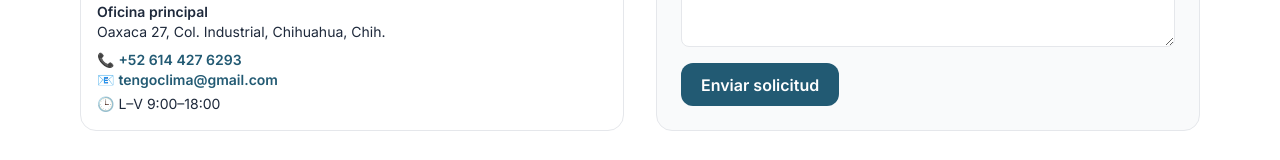
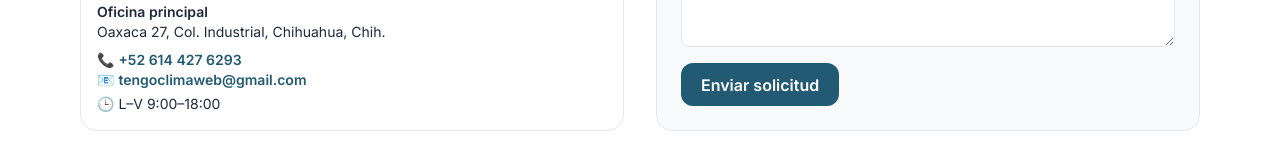
Before and after one commit to ODelgadoDev/tengoclima, a React (Vite) app: page / in a window 1280 px wide. Shown: the part 4302-4462 px from the top of the page. Built offline with nearby package versions, Linux system fonts and the light colour scheme.

Commit message:
contact changes

```diff
--- a/src/components/Contact.tsx
+++ b/src/components/Contact.tsx
@@ -5,7 +5,7 @@ import emailjs from "@emailjs/browser";
 const BLUE = "#225A73";
 const ORANGE = "#F37021";
 
-/** 🔐 Rellena con tus credenciales reales de EmailJS */
+/** ✅ Credenciales EmailJS (las que pegaste) */
 const EMAILJS_PUBLIC_KEY = "bja3FEqH-DlViILbQ";
 const EMAILJS_SERVICE_ID = "service_34396kr";
 const EMAILJS_TEMPLATE_ID = "template_lrtcm3t";
@@ -20,7 +20,7 @@ export default function Contact() {
     e.preventDefault();
     setOkMsg(null);
     setErrMsg(null);
-    if (!formRef.current) return;
+    if (!formRef.current || sending) return;
 
     try {
       setSending(true);
@@ -34,7 +34,9 @@ export default function Contact() {
       formRef.current.reset();
     } catch (err) {
       console.error(err);
-      setErrMsg("Hubo un problema al enviar. Intenta de nuevo o escríbenos a tengoclima@gmail.com.");
+      setErrMsg(
+        "Hubo un problema al enviar. Intenta de nuevo o escríbenos a tengoclimaweb@gmail.com."
+      );
     } finally {
       setSending(false);
     }
@@ -55,8 +57,18 @@ export default function Contact() {
             <div className="p-4 text-sm">
               <p className="font-semibold">Oficina principal</p>
               <p>Oaxaca 27, Col. Industrial, Chihuahua, Chih.</p>
-              <p className="mt-2">📞 <a href="tel:+526144276293" className="font-semibold" style={{ color: BLUE }}>+52 614 427 6293</a></p>
-              <p>📧 <a href="mailto:tengoclima@gmail.com" className="font-semibold" style={{ color: BLUE }}>tengoclima@gmail.com</a></p>
+              <p className="mt-2">
+                📞{" "}
+                <a href="tel:+526144276293" className="font-semibold" style={{ color: BLUE }}>
+                  +52 614 427 6293
+                </a>
+              </p>
+              <p>
+                📧{" "}
+                <a href="mailto:tengoclimaweb@gmail.com" className="font-semibold" style={{ color: BLUE }}>
+                  tengoclimaweb@gmail.com
+                </a>
+              </p>
               <p className="mt-1">🕒 L–V 9:00–18:00</p>
             </div>
           </div>
@@ -84,8 +96,10 @@ export default function Contact() {
 
             <textarea name="message" className="border rounded-lg px-3 py-2" rows={4} placeholder="Cuéntanos tu proyecto..." />
 
-            {/* EmailJS leerá este campo y podrás usarlo en tu template */}
-            <input type="hidden" name="to_email" value="tengoclima@gmail.com" />
+            {/* 🔒 Variables extra útiles para el template */}
+            <input type="hidden" name="to_email" value="tengoclimaweb@gmail.com" />
+            <input type="hidden" name="reply_to" value="" />
+            <input type="hidden" name="subject" value="Nueva solicitud desde TengoClimaWeb" />
 
             <button
               type="submit"
```
